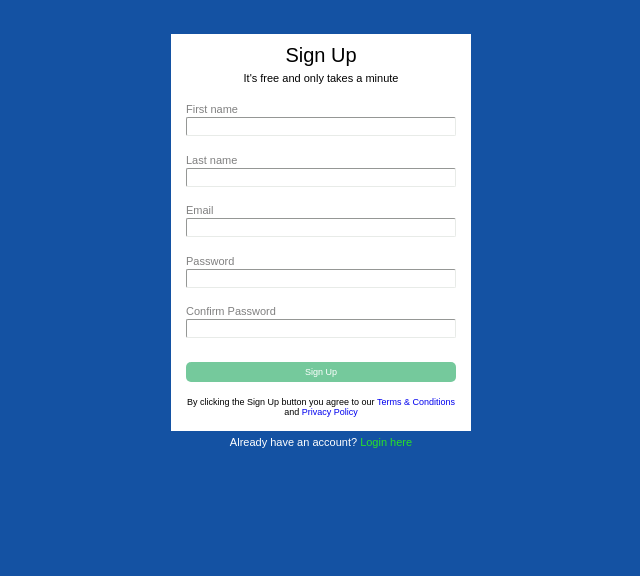
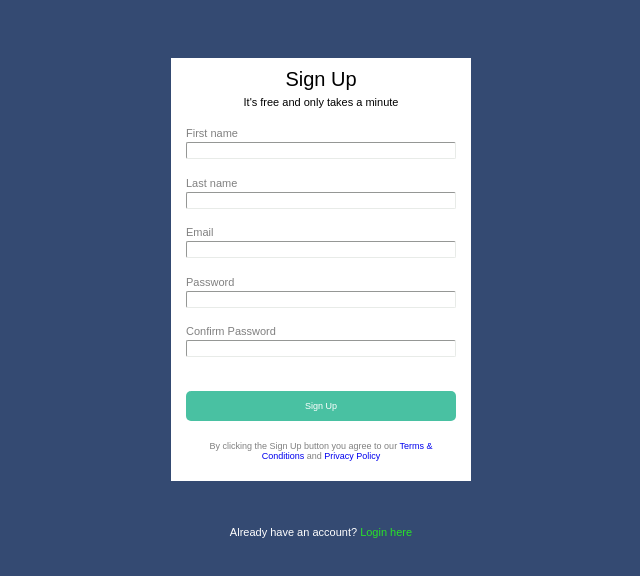
Before and after one commit to davidgma/course-notes, a website: page Course-modern-html-css/03-css-basics/12_my_solution.html in a window 1280 px wide. Shown: the whole page, without its empty margins (319-959 px from the left). Drawn offline with Linux system fonts and the light colour scheme.

Commit message:
2 files modified

```diff
--- a/Course-modern-html-css/03-css-basics/12_my_solution.html
+++ b/Course-modern-html-css/03-css-basics/12_my_solution.html
@@ -37,12 +37,13 @@
           <label for="cpassword">Confirm Password</label><br />
           <input type="text" id="cpassword" name="cpassword" placeholder="" />
         </div>
-        <input id="form-input" type="submit" value="Sign Up" />
+        <button id="form-button" type="submit" value="Sign Up">Sign Up</button>
+
+        <p class="bottom-text">
+          By clicking the Sign Up button you agree to our
+          <a href="#">Terms & Conditions</a> and <a href="#">Privacy Policy</a>
+        </p>
       </form>
-      <p id="disclaimer">
-        By clicking the Sign Up button you agree to our
-        <a href="#">Terms & Conditions</a> and <a href="#">Privacy Policy</a>
-      </p>
     </section>
     <p id="login">
       Already have an account? <a id="login-here" href="#">Login here</a>
--- a/Course-modern-html-css/03-css-basics/css/12_my_solution.css
+++ b/Course-modern-html-css/03-css-basics/css/12_my_solution.css
@@ -1,4 +1,6 @@
 * {
+  margin: 0;
+  padding: 0;
   box-sizing: border-box;
 }
 
@@ -6,13 +8,13 @@ body {
   margin: 0;
   font-family: Arial, Helvetica, sans-serif;
   color: black;
-  background-color: #1452a3;
+  background-color: #344a72;
 }
 
 #main-section {
   background-color: white;
   max-width: 300px;
-  margin: auto;
+  margin: 40px auto;
   /* margin-bottom: 10px; */
   padding-top: 5px;
   padding-bottom: 5px;
@@ -40,6 +42,10 @@ form {
   color: gray;
 }
 
+button:hover {
+  background: #37a08e;
+}
+
 input {
   margin-bottom: 5%;
   width: 100%;
@@ -52,22 +58,28 @@ label {
   font-size: 11px;
 }
 
-#form-input {
+#form-button {
   display: block;
   width: 100%;
-  margin-top: 10px;
+  margin-top: 20px;
   color: white;
-  background-color: #75c99c;
+  background-color: #49c1a2;
   border-radius: 5px;
   border-width: 0px;
-  padding: 5px;
+  padding: 10px;
   font-size: 9px;
+  cursor: pointer;
 }
 
-#disclaimer {
+#form-button:hover {
+  background: #37a08e;
+}
+
+.bottom-text {
   font-size: 9px;
   padding: 0px 15px;
   text-align: center;
+  margin-top: 20px;
 }
 
 #login {
```
